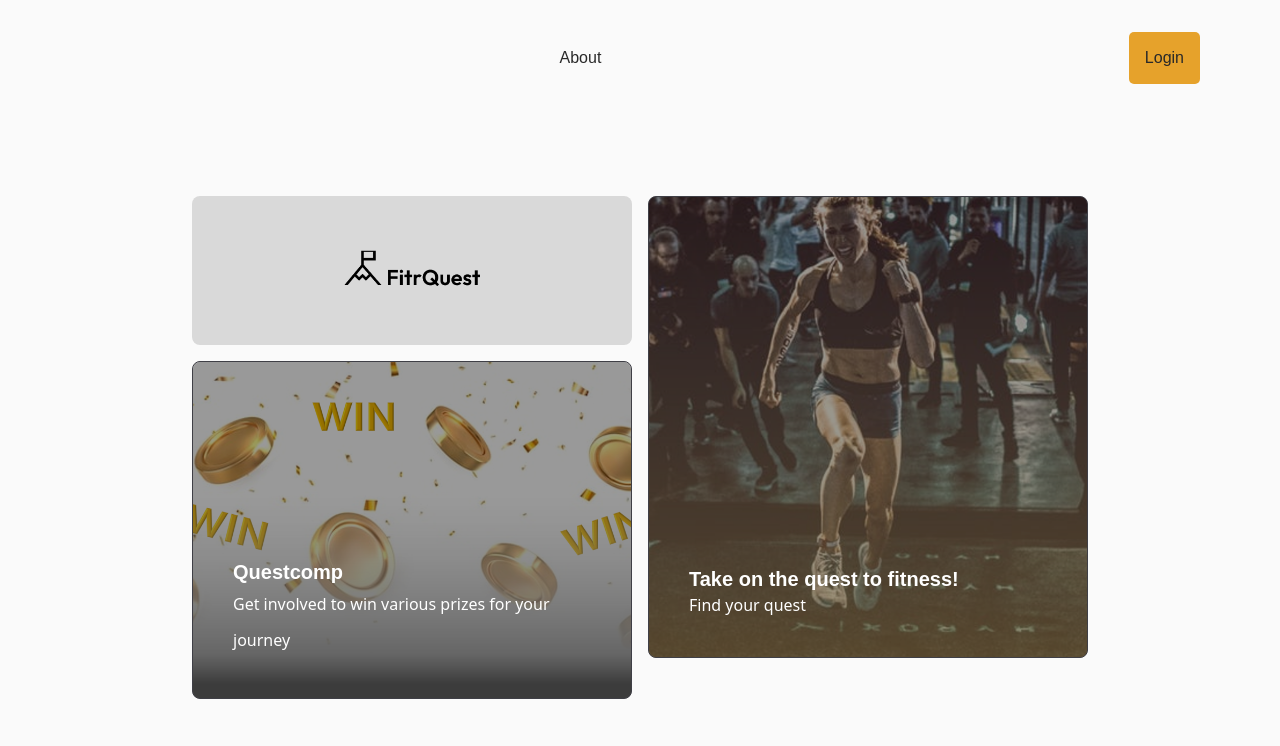
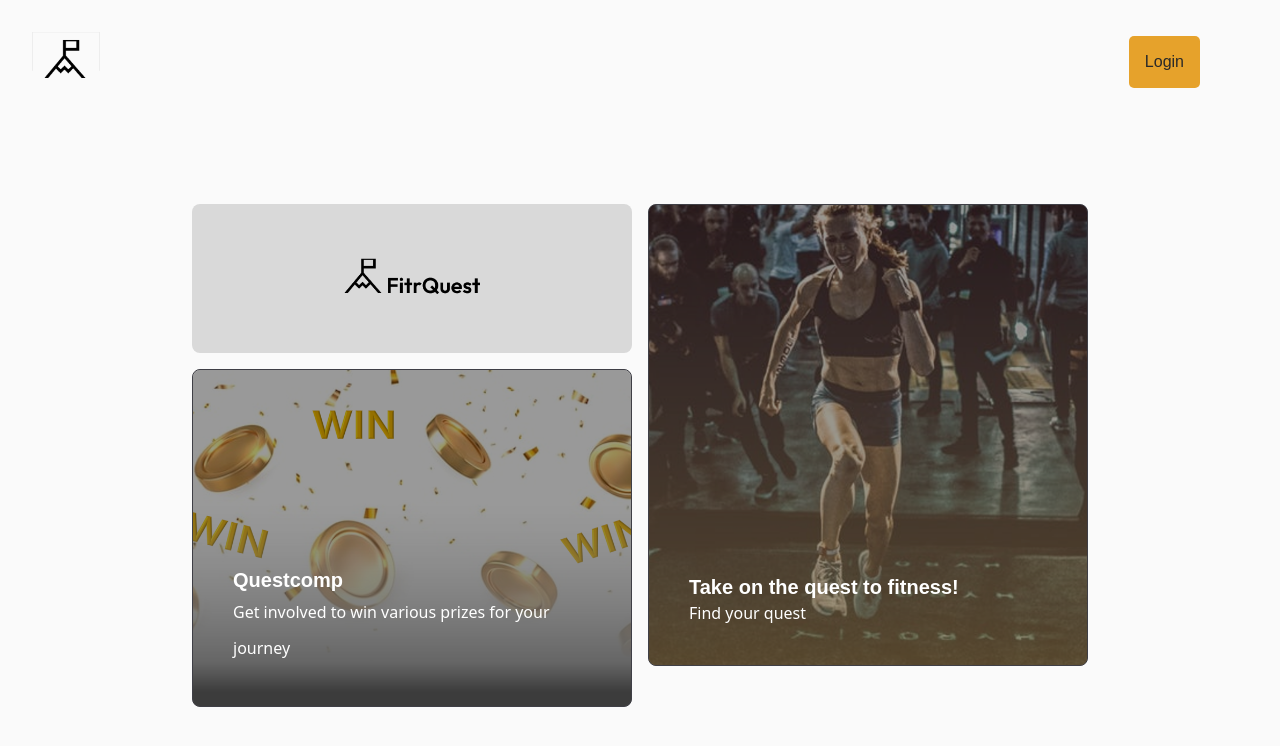
Before and after one commit to Nathan-47/fitrquest, a React (Vite) app: page / in a window 1280 px wide. Shown: the top 746 px of the page. Built offline with nearby package versions, Linux system fonts and the light colour scheme; a web font is replaced by a local one.

Commit message:
added logo and fixed login btn alignment

```diff
--- a/src/components/navbar.jsx
+++ b/src/components/navbar.jsx
@@ -2,6 +2,7 @@
 import { NavLink, Outlet } from "react-router-dom";
 import { useLogout } from "../hooks/useLogout";
 import { useAuthContext } from "../hooks/useAuthContext";
+import logo from "../images/fitrquest_icon.svg"
 
 const Navbar = () => {
 
@@ -16,10 +17,9 @@ const handleClick = () => {
 return (
     <header className="header">
     <ul>
-        <li className="nav-login">
-            <NavLink to="About">About</NavLink>
+        <li className="nav-logo">
+            <NavLink to="/"> <img src={logo} alt="fitrquest"/></NavLink>
         </li>
-
 
         {/* If not null then display user email */}
         {user && ( <li className="nav-login">
@@ -29,15 +29,9 @@ return (
         )}
 
         {!user && (
-            <>
-        <li className="nav-sign">
-            <NavLink to="/login">Login</NavLink>
-        </li>
-
-        {/* <li className="nav-sign">
-            <NavLink to="/signup">Signup</NavLink>
-        </li> */}
-        </>
+        <NavLink to="/login" className="nav-sign">
+            <li>Login</li>
+        </NavLink>
         )}
     </ul>
 
```
